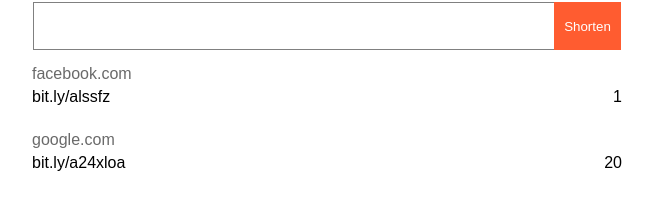
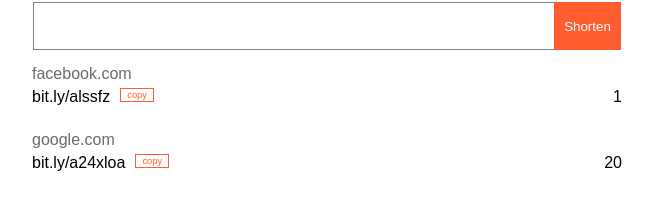
Before and after one commit to sirgalleto/tinyurl-client, a React (Create React App) app: page / in a window 1280 px wide. Shown: the part 322-532 px from the top of the page, without its empty margins (313-966 px from the left). Built offline with nearby package versions, Linux system fonts and the light colour scheme.

Commit message:
(update) add a copy button

```diff
--- a/package.json
+++ b/package.json
@@ -6,6 +6,7 @@
     "react-scripts": "0.8.5"
   },
   "dependencies": {
+    "clipboard": "^1.5.16",
     "react": "^15.4.2",
     "react-dom": "^15.4.2"
   },
--- a/src/components/TButton.css
+++ b/src/components/TButton.css
@@ -5,6 +5,7 @@
     height: 48px;
     padding: 0 10px;
 
+    cursor: pointer;
     vertical-align: top;
 
     color: white;
@@ -12,3 +13,8 @@
     outline: none;
     background-color: #ff5c30;
 }
+
+.TButton:active
+{
+    background-color: #ff7b57;
+}
--- a/src/components/Url.css
+++ b/src/components/Url.css
@@ -37,3 +37,24 @@
 
     text-align: right;
 }
+
+.Url-copy
+{
+    font-size: 7pt;
+
+    margin: 0 10px;
+
+    cursor: pointer;
+    vertical-align: top;
+
+    color: #ff5c30;
+    border: 1px solid #ff5c30;
+    outline: none;
+    background-color: white;
+}
+
+.Url-copy:active
+{
+    color: #ff7b57;
+    border: 1px solid #ff7b57;
+}
--- a/src/components/Url.js
+++ b/src/components/Url.js
@@ -1,19 +1,29 @@
-import React from 'react';
+import React, { Component } from 'react';
+import Clipboard from 'clipboard';
 import './Url.css';
 
-export default ({name, short, clicks }) => {
-  const copy = (e) => {
-    console.log(e.target);
-    alert('Copy!');
-  };
+export default class Url extends Component {
+  componentDidMount() {
+    new Clipboard(`#copy-${this.props.id}`, {
+      text: () => {
+        return this.props.short
+      }
+    });
+  }
+  render() {
+    const { id, name, short, clicks } = this.props;
 
     return (
       <div className="Url">
         <div className="Url-name">
           <a href={name}>{name}</a>
         </div>
-      <div className="Url-short" onClick={copy}>{short}</div>
+        <div className="Url-short">
+          <spam>{short}</spam>
+          <button className="Url-copy" id={`copy-${id}`}> copy</button>
+        </div>
         <div className="Url-clicks">{clicks}</div>
       </div>
     );
-};
+  }
+}
--- a/src/components/UrlList.js
+++ b/src/components/UrlList.js
@@ -7,7 +7,7 @@ import './UrlList.css';
 export default ({urls = []}) => (
   <div className="UrlList">
     {urls.map(({id, name, short, clicks}) => (
-      <Url key={id} name={name} short={`${base.SHORT_URL}/${short}`} clicks={clicks}/>
+      <Url key={id} id={id} name={name} short={`${base.SHORT_URL}/${short}`} clicks={clicks}/>
     ))}
   </div>
 );
```
Also changed, not shown: 1 other file (tests, documents, lock files or other folders). Lines whose indentation alone changed are shown as unchanged.
